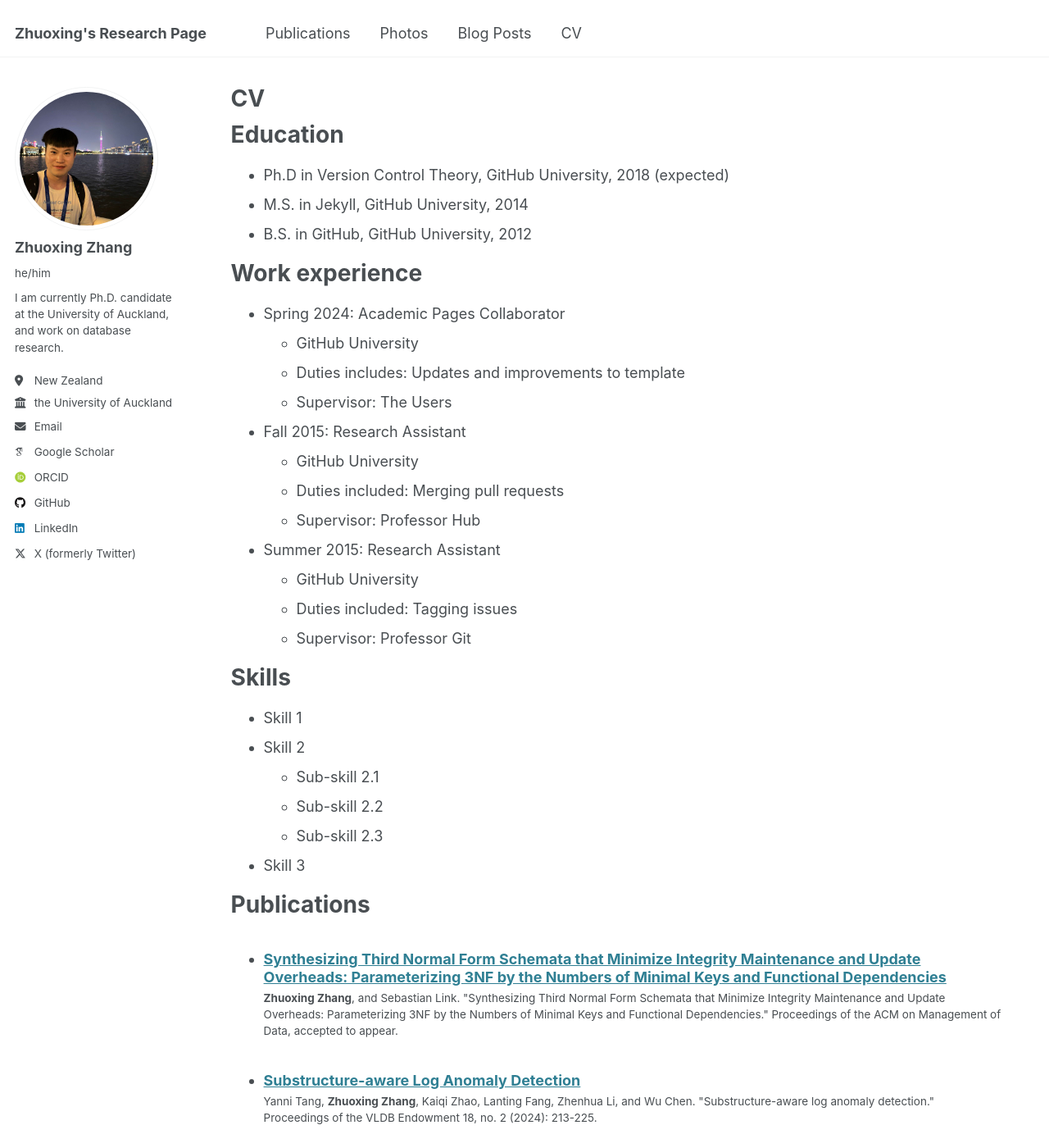
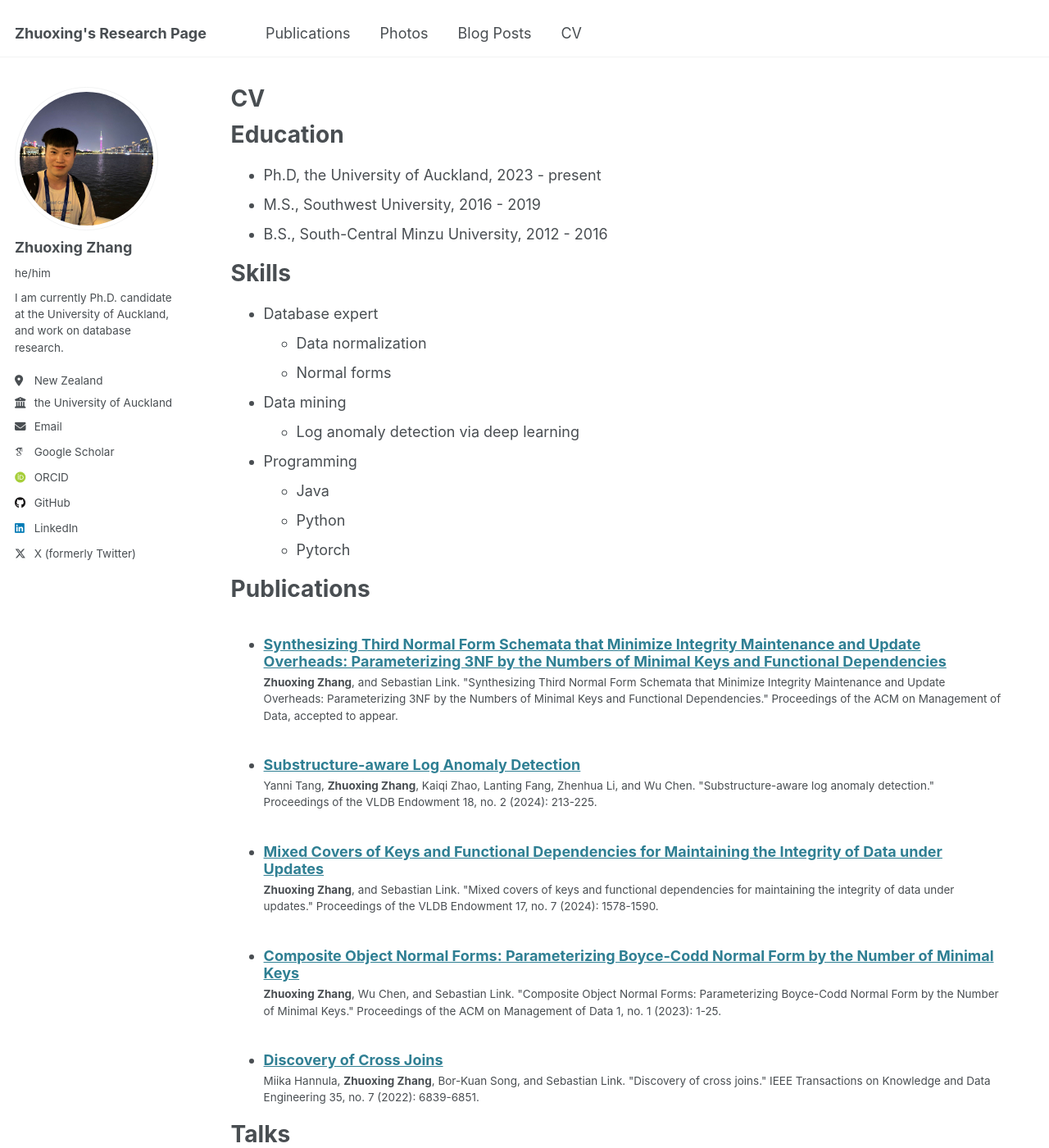
Before and after one commit to zhuoxingzhang/zhuoxingzhang.github.io, a Jekyll site: the page built from _pages/cv.md, in a window 1280 px wide and 1400 px high. Shown: the whole window at 82% size. Built offline with Jekyll 4.4.1, drawn with Linux system fonts in a browser that asks for light colours; some web fonts are replaced; some of the changed text lies outside the part shown.

Commit message:
Update cv.md

```diff
--- a/_pages/cv.md
+++ b/_pages/cv.md
@@ -11,35 +11,22 @@ redirect_from:
 
 Education
 ======
-* Ph.D in Version Control Theory, GitHub University, 2018 (expected)
-* M.S. in Jekyll, GitHub University, 2014
-* B.S. in GitHub, GitHub University, 2012
+* Ph.D, the University of Auckland, 2023 - present
+* M.S., Southwest University, 2016 - 2019
+* B.S., South-Central Minzu University, 2012 - 2016
 
-Work experience
-======
-* Spring 2024: Academic Pages Collaborator
-  * GitHub University
-  * Duties includes: Updates and improvements to template
-  * Supervisor: The Users
-
-* Fall 2015: Research Assistant
-  * GitHub University
-  * Duties included: Merging pull requests
-  * Supervisor: Professor Hub
-
-* Summer 2015: Research Assistant
-  * GitHub University
-  * Duties included: Tagging issues
-  * Supervisor: Professor Git
 
 Skills
 ======
-* Skill 1
-* Skill 2
-  * Sub-skill 2.1
-  * Sub-skill 2.2
-  * Sub-skill 2.3
-* Skill 3
+* Database expert
+  * Data normalization
+  * Normal forms
+* Data mining
+  * Log anomaly detection via deep learning
+* Programming
+  * Java
+  * Python
+  * Pytorch
 
 Publications
 ======
@@ -61,4 +48,4 @@ Teaching
 
 Service and leadership
 ======
-* Currently signed in to 43 different slack teams
+* ICDE reviewer
```
